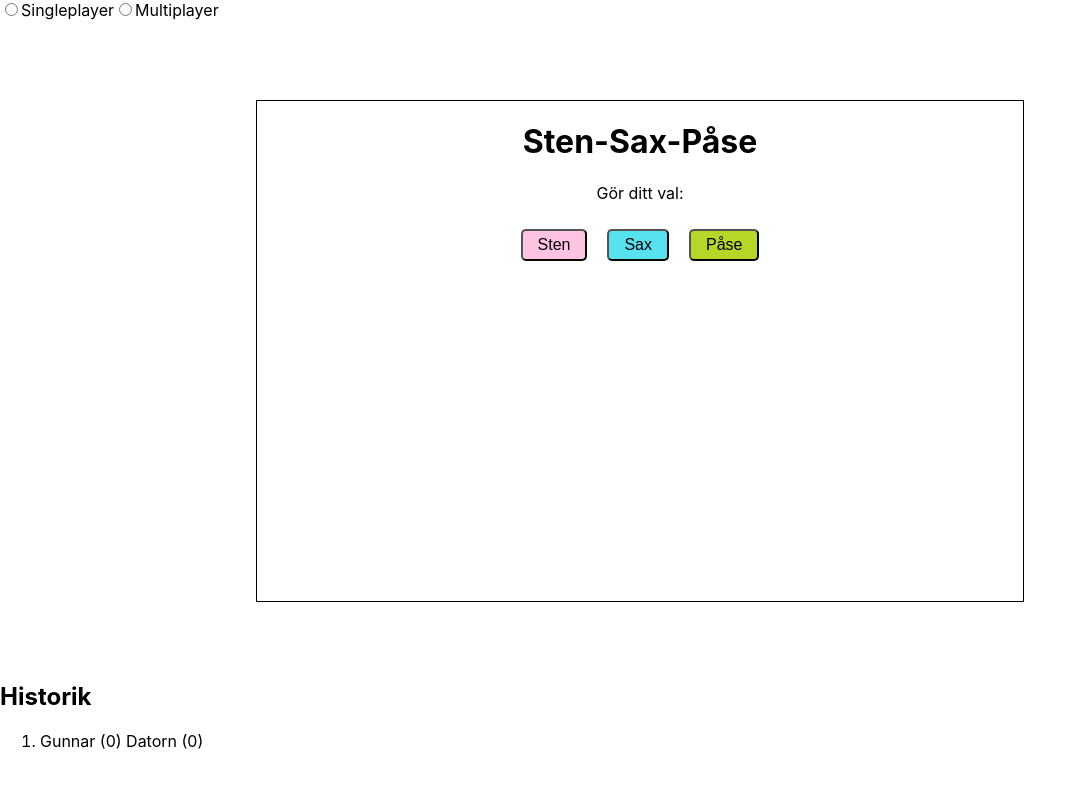
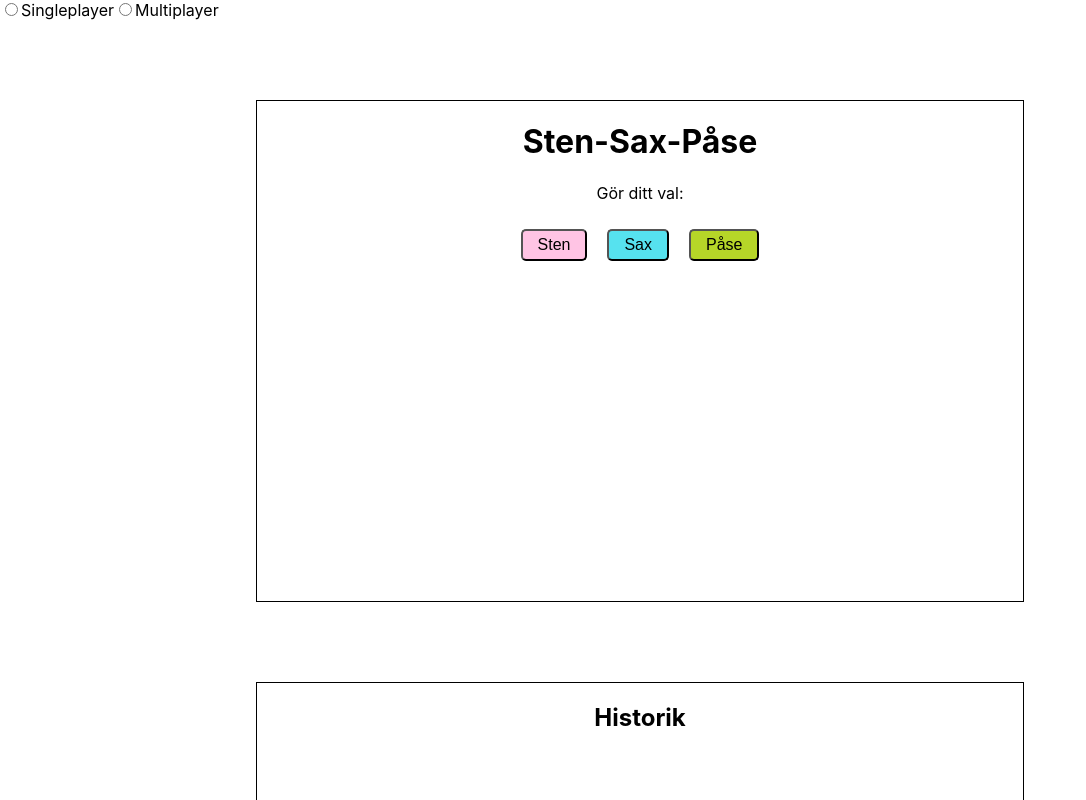
Before and after one commit to pernillalumikero/rps-game, a React (Create React App) app: page / in a window 1280 px wide. Shown: the top 800 px of the page, without its empty margins (0-1086 px from the left). Built offline with nearby package versions, Linux system fonts and the light colour scheme.

Commit message:
waring gone

```diff
--- a/src/App.css
+++ b/src/App.css
@@ -25,6 +25,10 @@ button:first-of-type {
 
 button:last-of-type {
   background-color: rgb(182, 214, 40);
+}
+
+ul {
+  list-style-type: none;
 }
 
 .wrapper {
--- a/src/App.js
+++ b/src/App.js
@@ -2,7 +2,7 @@ import Button from './components/button/Button';
 import Result from './components/button/result/Result';
 // import History from './components/history/History';
 import './App.css';
-import { useEffect, useState } from 'react';
+import { useState } from 'react';
 
 function App() {
 
@@ -15,22 +15,6 @@ function App() {
   })
   const [gameMode, setGameMode] = useState()
 
-  const storeHistory = () => {
-
-    let newHistory = [[`Gunnar (${userChoice})`, ` Datorn (${computerChoice})`], ...history ]
-
-    if(history.length < 10) {
-    setHistory(newHistory)
-
-    } else {
-      newHistory.pop()
-      setHistory(newHistory)
-    }
-  }
-
-  useEffect(() =>{
-    storeHistory()
-  }, [computerChoice])
 
   const handleChange = e => {
     const field = e.target.name
@@ -49,6 +33,18 @@ function App() {
 
   const makeComputerChoice = () => {
       setComputerChoice(parseInt(Math.floor((Math.random() * 3) + 1)))
+  }
+
+  // removed useEffect and passed storeHistory to Button, it now runs and updates on every click
+  const storeHistory = () => {
+
+    let newHistory = [[`Gunnar (${userChoice})`, ` Datorn (${computerChoice})`], ...history ]
+
+    if(userChoice === 0 || history.length > 9) {
+      newHistory.pop()
+    }
+
+    setHistory(newHistory)
   }
 
   return (
@@ -79,18 +75,18 @@ function App() {
       <div className="App">
         <h1>Sten-Sax-Påse</h1>
         <p>Gör ditt val:</p>
-        <Button name="Sten" value={2} setUserChoice={setUserChoice} computerChoice={makeComputerChoice}/>
-        <Button name="Sax" value={1} setUserChoice={setUserChoice} computerChoice={makeComputerChoice} />
-        <Button name="Påse" value={3} setUserChoice={setUserChoice} computerChoice={makeComputerChoice}/>
+        <Button name="Sten" value={2} setUserChoice={setUserChoice} computerChoice={makeComputerChoice} storeHistory={storeHistory}/>
+        <Button name="Sax" value={1} setUserChoice={setUserChoice} computerChoice={makeComputerChoice} storeHistory={storeHistory}/>
+        <Button name="Påse" value={3} setUserChoice={setUserChoice} computerChoice={makeComputerChoice} storeHistory={storeHistory}/>
         {userChoice !== 0
         ? <Result userChoice={userChoice} computerChoice={computerChoice} storeHistory={storeHistory} />
         : null}
 
       </div>
-      <div>
+      <div className='App'>
         <h2>Historik</h2>
-        <ol>{history.map((item, index)=> <li key={index}>{item}</li>
-        )}</ol>
+        <ul>{history.map((item, index)=> <li key={index}>{item}</li>
+        )}</ul>
         {/* <History history={history} /> */}
       </div>
     </>
--- a/src/components/button/Button.js
+++ b/src/components/button/Button.js
@@ -1,11 +1,12 @@
 import React from 'react'
 
-const Button = ({ value, name, setUserChoice, computerChoice }) => {
+const Button = ({ value, name, setUserChoice, computerChoice, storeHistory }) => {
 
     const handleClick = (e) => {
         let value = parseInt(e.target.value)
         setUserChoice(value);
         computerChoice();
+        storeHistory();
     }
 
   return (
```
